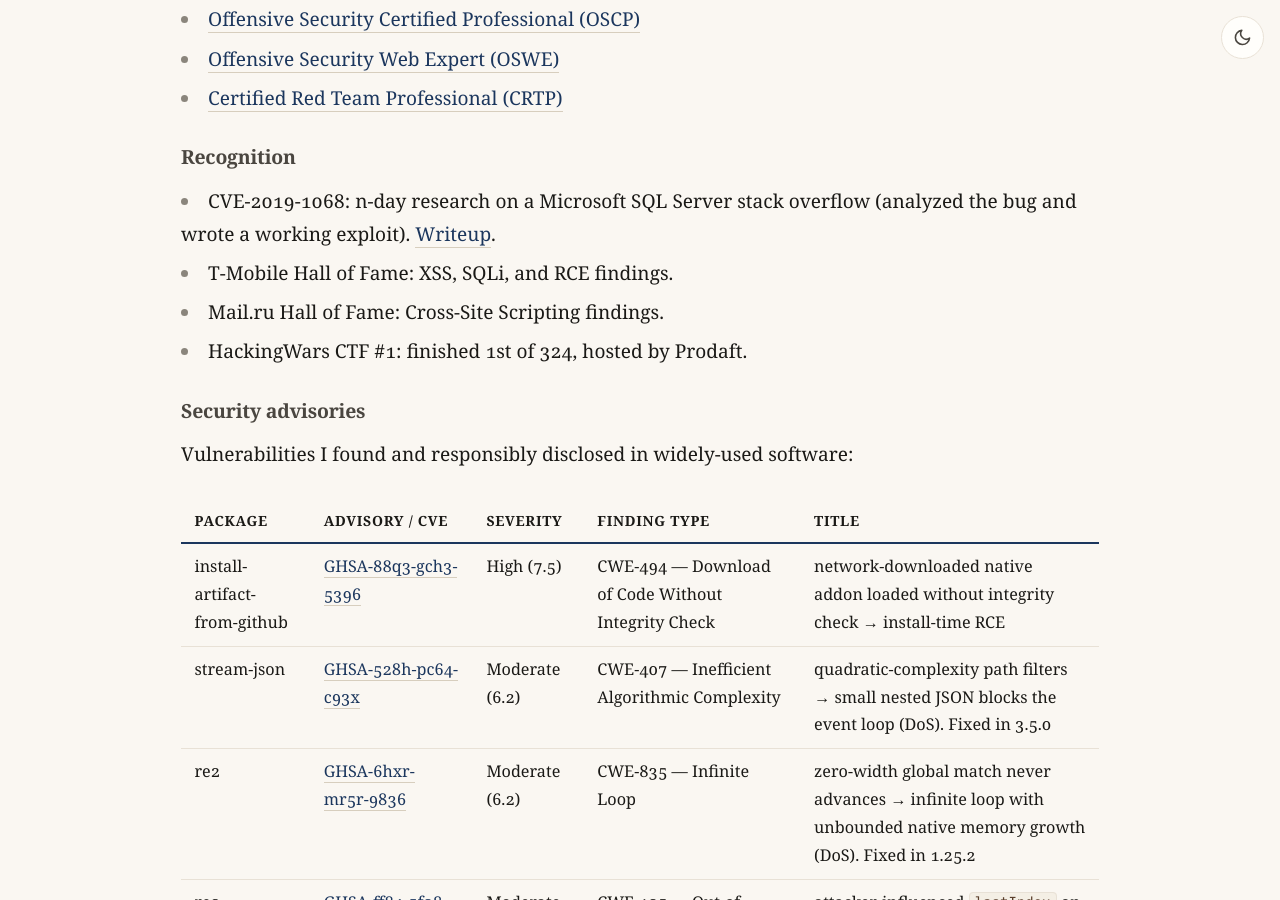
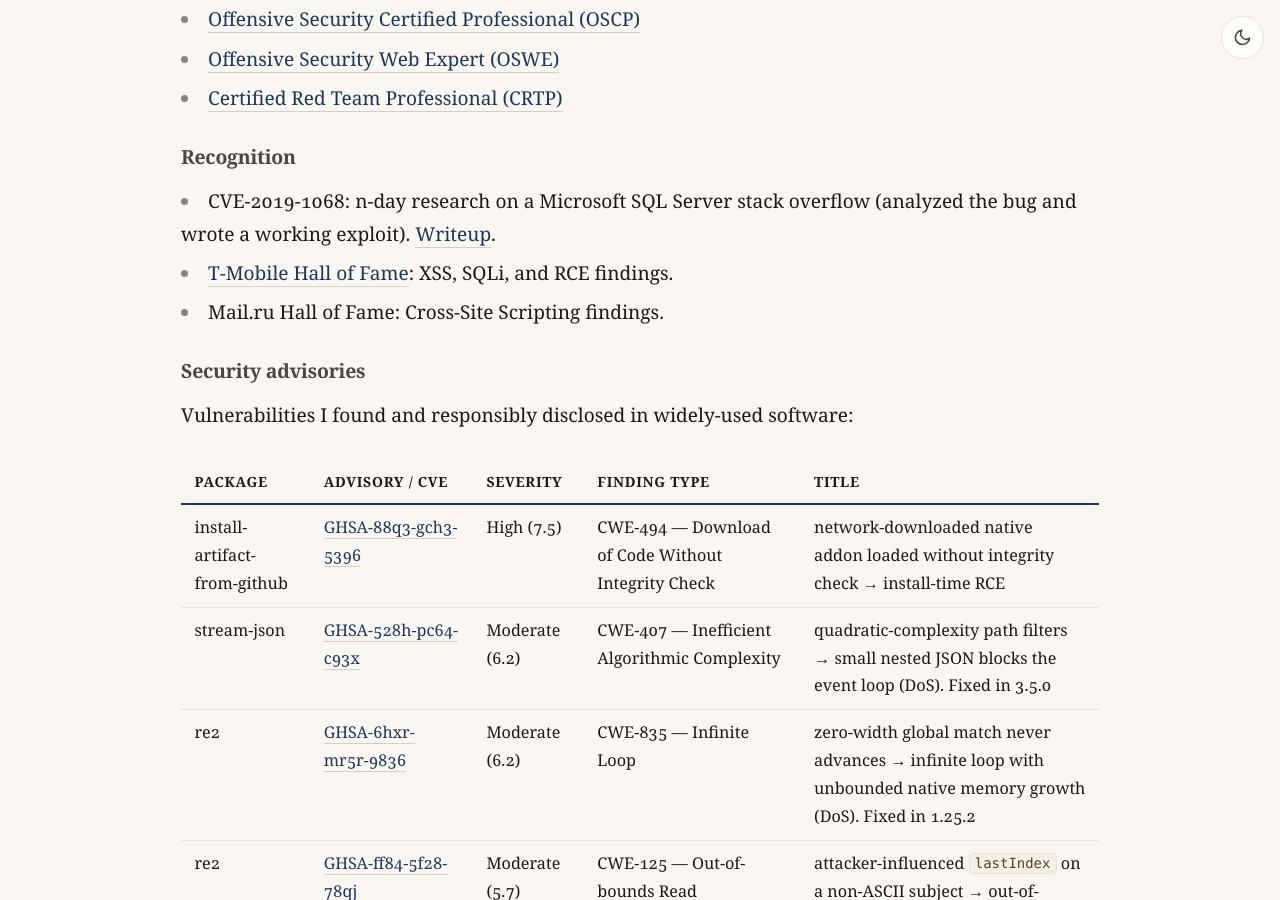
Before and after one commit to ataberk-xyz/ataberk-xyz.github.io, a Jekyll site: the page built from about.md, in a window 1280 px wide and 900 px high, scrolled down 795 px. Built offline with Jekyll 4.4.1, drawn with Linux system fonts in a browser that asks for light colours.

Commit message:
About: link T-Mobile Hall of Fame, remove HackingWars CTF line
Co-Authored-By: Claude Opus 4.8 <noreply@anthropic.com>

```diff
--- a/about.md
+++ b/about.md
@@ -23,9 +23,8 @@ sidebar_link: true
 
    <h4>Recognition</h4>
    <li>CVE-2019-1068: n-day research on a Microsoft SQL Server stack overflow (analyzed the bug and wrote a working exploit). <a href="/vulnerability-research/2021/02/06/discovering-an-undisclosed-stack-overflow-vulnerability-in-mssql-server-cve-2019-1068.html">Writeup</a>.</li>
-   <li>T-Mobile Hall of Fame: XSS, SQLi, and RCE findings.</li>
+   <li><a href="https://www.t-mobile.cz/bug-bounty/zed-slavy#:~:text=Ataberk%20Yavuzer%20(0xsaiyajin.github.io)%20%2D%20SQL%20Injection%2C%20Cross%2Dsite%20scripting%20(XSS)%2C%20Remote%20Code%20Execution%20(RCE)">T-Mobile Hall of Fame</a>: XSS, SQLi, and RCE findings.</li>
    <li>Mail.ru Hall of Fame: Cross-Site Scripting findings.</li>
-   <li>HackingWars CTF #1: finished 1st of 324, hosted by Prodaft.</li>
 
    <h4>Security advisories</h4>
    Vulnerabilities I found and responsibly disclosed in widely-used software:
```
